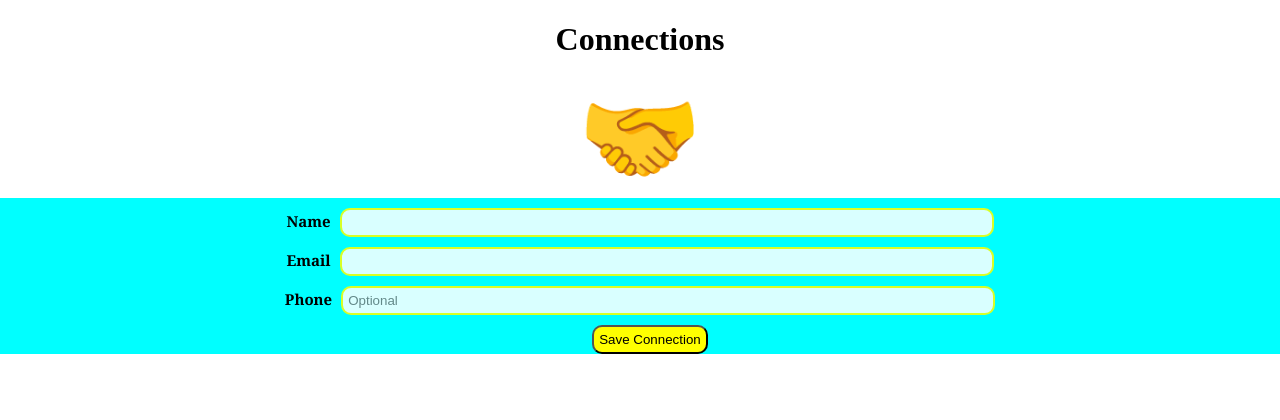
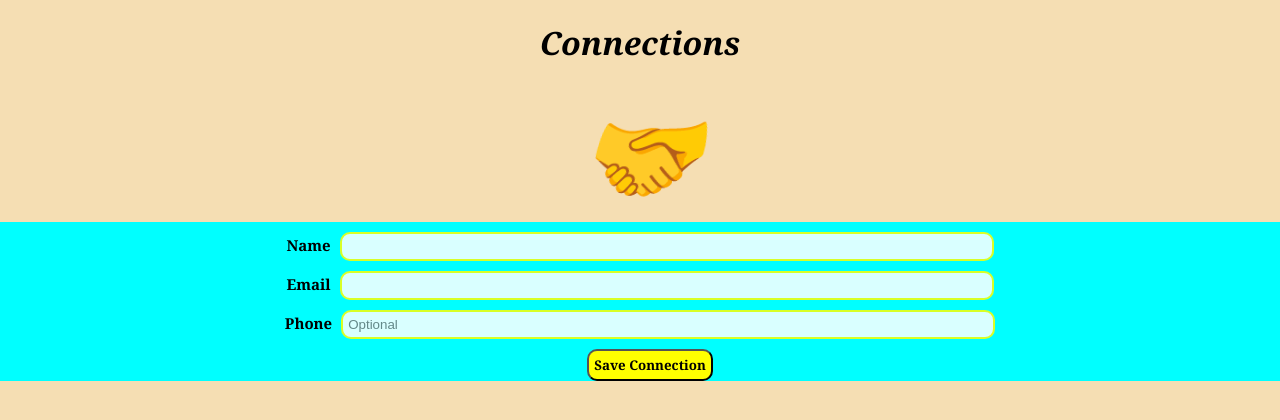
Before and after one commit to CoderJay06/connections, a plain HTML site: page src/index.html in a window 1280 px wide. Drawn offline with Linux system fonts and the light colour scheme.

Commit message:
Modify fonts

```diff
--- a/src/index.css
+++ b/src/index.css
@@ -1,6 +1,7 @@
 
 body {
     margin: 0;
+    background-color: wheat;
 }
 
 main {
@@ -9,6 +10,9 @@ main {
 
 #heading {
     text-align: center;
+    font-family: Georgia, 'Times New Roman', Times, serif;
+    text-shadow: black;
+    font-style: italic;
 }
 
 #connections-form {
@@ -42,4 +46,10 @@ input:hover {
     margin-left: 20px;
     padding: 5px;
     border-radius: 10px;
+    font-family: Georgia, 'Times New Roman', Times, serif;
+    font-weight: bolder;
 }
+
+.save-btn:hover {
+    opacity: 70%;
+}
```
